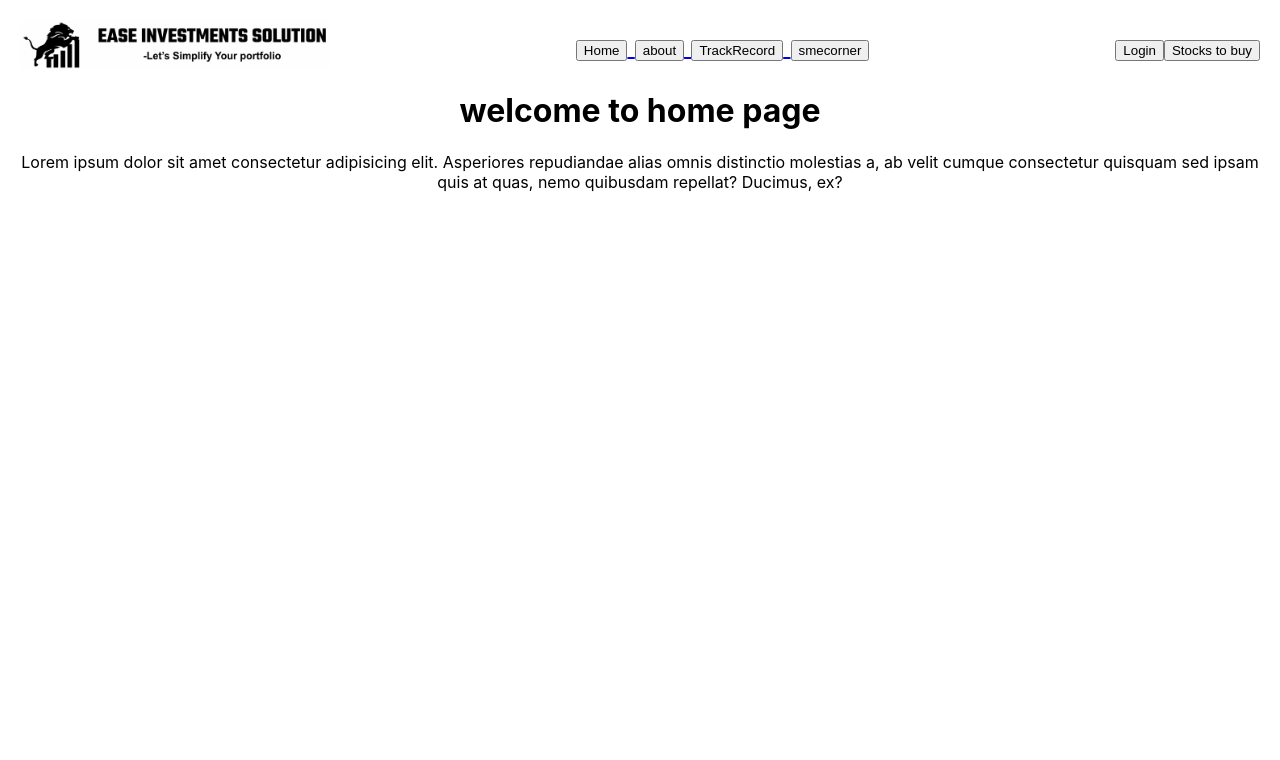
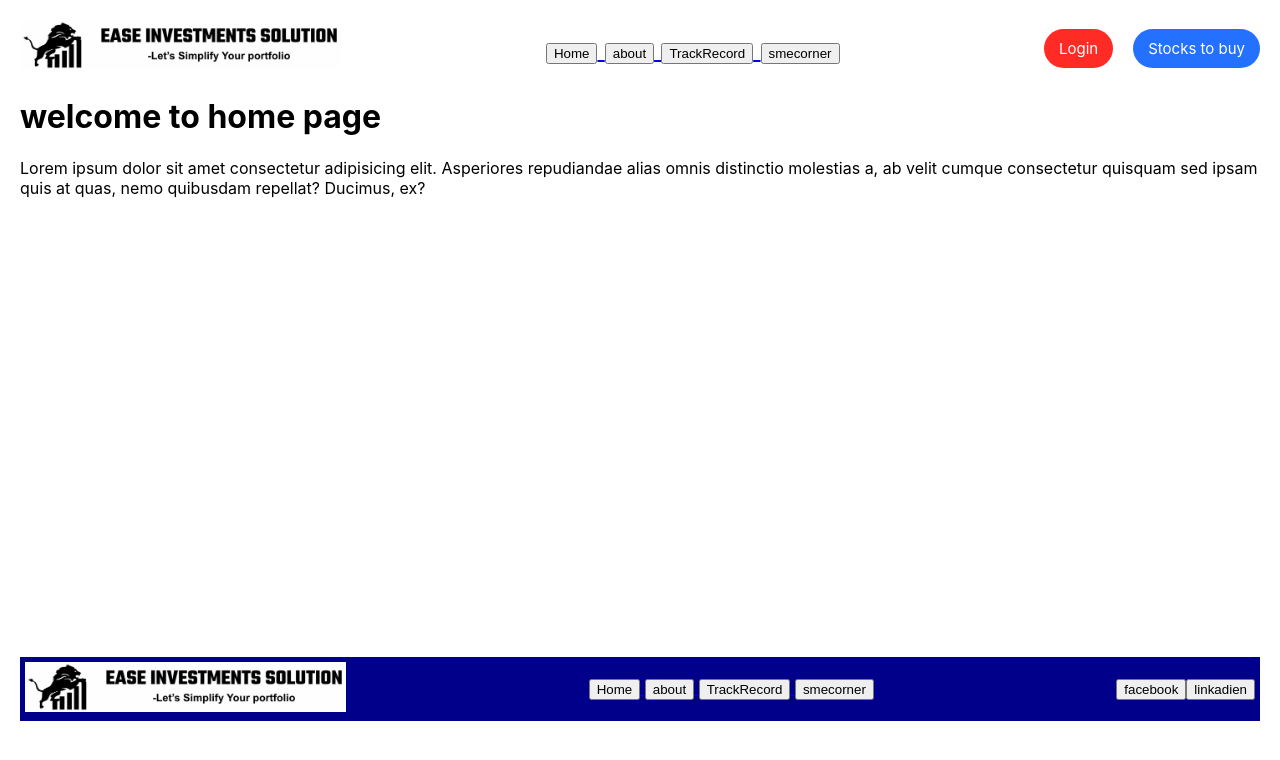
Before and after one commit to rubanshivaram/eisapp, a React (Create React App) app: page / in a window 1280 px wide. Shown: the top 760 px of the page. Built offline with nearby package versions, Linux system fonts and the light colour scheme.

Commit message:
footeredits

```diff
--- a/src/App.css
+++ b/src/App.css
@@ -1,16 +1,11 @@
 .App {
-  text-align: center;
+  /* text-align: center; */
   padding: 20px;
 }
-
-.App-logo {
-  /* height: 40vmin; */
-  pointer-events:all;
+.maindiv{
+  height: 70vh;
+  width: 100%;
 }
-
-
-
-
 
 .App-link {
   color: #61dafb;
--- a/src/Components/Footer/Footer.css
+++ b/src/Components/Footer/Footer.css
@@ -0,0 +1,10 @@
+.footer{
+    background-color: darkblue;
+    padding: 5px;
+
+}
+.footr1{
+    display: flex;
+    justify-content: space-between;
+    align-items: center;
+}
--- a/src/Components/Footer/Footer.jsx
+++ b/src/Components/Footer/Footer.jsx
@@ -1,8 +1,31 @@
-import React from 'react'
+import React from 'react';
+import logo from "../../Assets/images/Logo.jpg";
+import './Footer.css';
+import { Link } from 'react-router-dom';
 
 function Footer() {
   return (
+    <div className='footer' >
+   <div className='footr1'>
     <div>
+      <img  src={logo}
+      alt='logo'
+      style={{ width: "100%", height: "50px" }}  />
+    </div>
+
+    <div>
+          <Link to='/' ><button>Home</button> </Link>
+          <Link to='/aboutus' >  <button>about</button> </Link>
+          <Link to='/trackrecord' >  <button>TrackRecord</button> </Link>
+          <Link to='/smecorner' >  <button>smecorner</button> </Link>
+    </div>
+
+    <div>
+        <button>facebook</button>
+        <button>linkadien</button>
+    </div>
+
+    </div>
 
     </div>
   )
--- a/src/Components/Header/Header.css
+++ b/src/Components/Header/Header.css
@@ -4,7 +4,29 @@
   display: flex;
   flex-direction: row;
   align-items: center;
-    justify-content:space-between;
+  justify-content: space-between;
   font-size: calc(10px + 2vmin);
   color: white;
 }
+.head-right {
+  display: flex;
+  align-items: center;
+  justify-content: space-between;
+  gap: 20px;
+}
+.loginbutton {
+  background-color: rgb(255, 43, 36);
+  font-size: 15px;
+  padding: 10px 15px;
+  border-radius: 10000px;
+  box-shadow: rgba(255, 255, 255, 0.15) 0px 0px 0px 2px;
+  pointer-events:none;
+
+}
+.stocksbutton {
+  background-color: rgb(36, 113, 255);
+  font-size: 15px;
+  padding: 10px 15px;
+  border-radius: 10000px;
+  box-shadow: rgba(255, 255, 255, 0.15) 0px 0px 0px 2px;
+}
--- a/src/Components/Header/Header.jsx
+++ b/src/Components/Header/Header.jsx
@@ -3,24 +3,29 @@ import appLogo from "../../Assets/images/Logo.jpg";
 import  "./Header.css"
 import { Link } from "react-router-dom";
 
+
 function Header() {
   return (
     <div className="App-header">
+      <div>
       <img
         src={appLogo}
-         style={{ width: "25%", height: "50px" }}
+         style={{ width: "100%", height: "50px" }}
         className="App-logo"
         alt="Logo"
       />
+      </div>
       <div>
           <Link to='/' ><button>Home</button> </Link>
           <Link to='/aboutus' >  <button>about</button> </Link>
           <Link to='/trackrecord' >  <button>TrackRecord</button> </Link>
           <Link to='/smecorner' >  <button>smecorner</button> </Link>
       </div>
-      <div>
-        <button>Login</button>
-        <button> Stocks to buy</button>
+      <div className="head-right">
+        <div className="loginbutton">Login</div>
+        <div className="stocksbutton"> Stocks to buy</div>
+
+
       </div>
     </div>
   );
--- a/src/Pages/Home/home.jsx
+++ b/src/Pages/Home/home.jsx
@@ -1,18 +1,23 @@
-import React from 'react'
-import Header from '../../Components/Header/Header';
-
+import React from "react";
+import Header from "../../Components/Header/Header";
+import Footer from "../../Components/Footer/Footer";
 
 function home() {
   return (
-
     <div>
-      < Header />
-      <div>
-      <h1>welcome to home page</h1>
-      <p>Lorem ipsum dolor sit amet consectetur adipisicing elit. Asperiores repudiandae alias omnis distinctio molestias a, ab velit cumque consectetur quisquam sed ipsam quis at quas, nemo quibusdam repellat? Ducimus, ex? </p>
+      <Header />
+      <div className="maindiv">
+        <h1>welcome to home page</h1>
+        <p>
+          Lorem ipsum dolor sit amet consectetur adipisicing elit. Asperiores
+          repudiandae alias omnis distinctio molestias a, ab velit cumque
+          consectetur quisquam sed ipsam quis at quas, nemo quibusdam repellat?
+          Ducimus, ex?{" "}
+        </p>
+      </div>
+      <Footer />
     </div>
-    </div>
-  )
+  );
 }
 
-export default home
+export default home;
```
Lines whose indentation alone changed are shown as unchanged.
